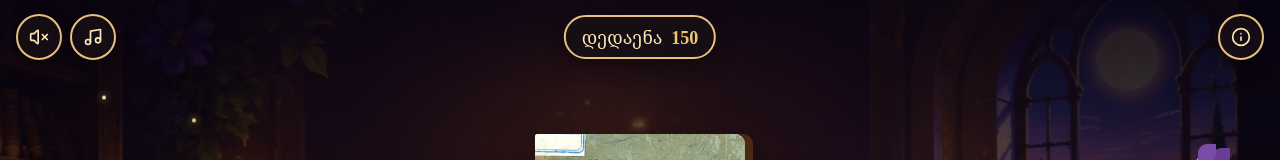
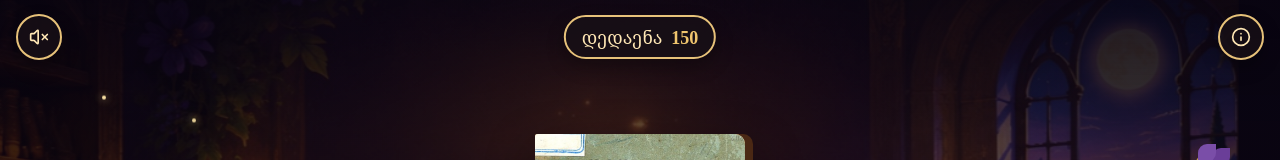
Before and after one commit to anrex019/dedaena150, a React (Vite) app: page / in a window 1280 px wide. Shown: the top 160 px of the page. Built offline with nearby package versions, Linux system fonts and the light colour scheme.

Commit message:
Remove obsolete synthesized music toggle from top bar

```diff
--- a/src/components/TopBar.tsx
+++ b/src/components/TopBar.tsx
@@ -1,4 +1,4 @@
-import { Info, Music, Volume2, VolumeX } from 'lucide-react';
+import { Info, Volume2, VolumeX } from 'lucide-react';
 import { getState, patch, useStore } from '../lib/store';
 import { go } from '../lib/route';
 import { sound } from '../lib/sound';
@@ -10,7 +10,7 @@ interface Props {
 }
 
 export function TopBar({ solid, onInfo }: Props) {
-  const { sfx, music } = useStore();
+  const { sfx } = useStore();
 
   return (
     <header className={styles.bar} data-topbar="" data-solid={solid}>
@@ -26,17 +26,6 @@ export function TopBar({ solid, onInfo }: Props) {
         >
           {sfx ? <Volume2 size={20} /> : <VolumeX size={20} />}
         </button>
-        <button
-          type="button"
-          className={styles.icon}
-          aria-pressed={music}
-          aria-label={music ? 'მუსიკის გამორთვა' : 'მუსიკის ჩართვა'}
-          onClick={() => {
-            void sound.unlock().then(() => patch({ music: !getState().music }));
-          }}
-        >
-          <Music size={20} />
-        </button>
       </div>
       <button type="button" className={styles.brand} onClick={() => go('home')}>
         დედაენა <strong>150</strong>
```
